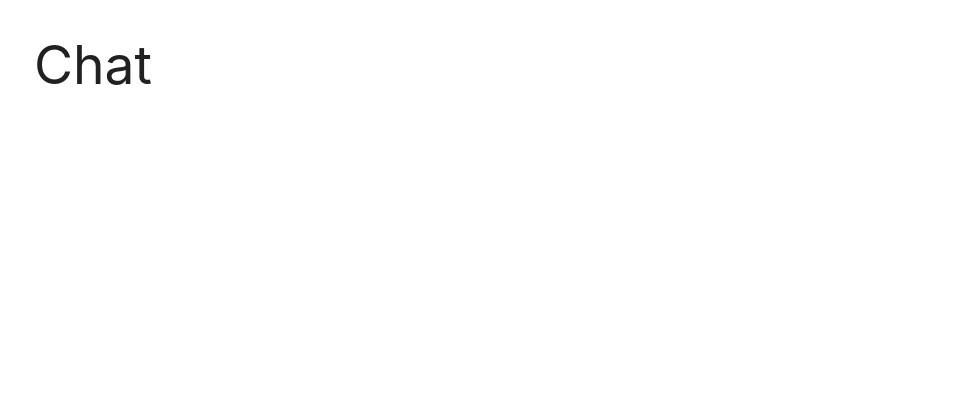
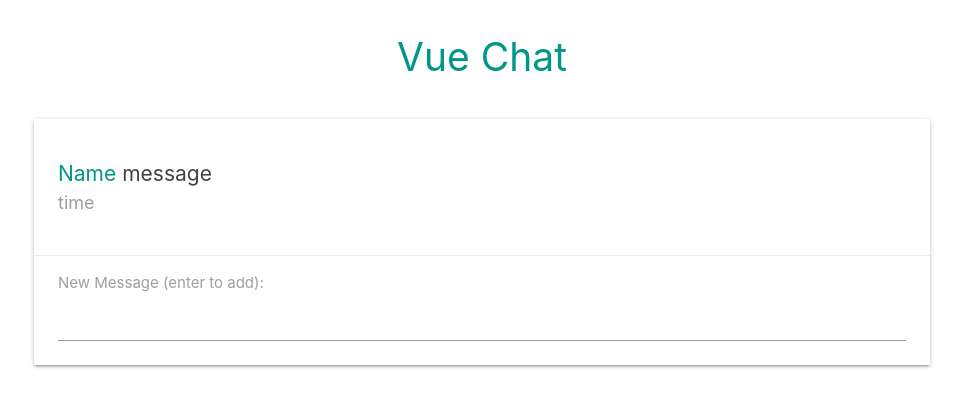
Before and after one commit to theshawning/vue-chat-app, a Vue app: page / in a window 1280 px wide. Both pictures are taken after typing "Sample" into the empty fields and a click on the button "ENTER CHAT". Shown: the top 406 px of the page, without its empty margins (158-1121 px from the left). Built offline with nearby package versions, Linux system fonts and the light colour scheme.

Commit message:
created a newMessage component inside the chat component to allow user to write message into passed down name property from welcome screen into child components

```diff
--- a/src/components/Chat.vue
+++ b/src/components/Chat.vue
@@ -1,13 +1,32 @@
 <template>
   <div class="chat container">
-    <h2>Chat {{ this.name }}</h2>
+    <h2 class="center teal-text">Vue Chat</h2>
+    <div class="card">
+      <div class="card-content">
+        <ul class="messages">
+          <li>
+            <span class="teal-text">Name </span>
+            <span class="grey-text text-darken-3">message</span>
+            <span class="grey-text time">time</span>
+          </li>
+        </ul>
+      </div>
+      <div class="card-action">
+        <NewMessage :name="name" />
+      </div>
+    </div>
   </div>
 </template>
 
 <script>
+import NewMessage from '@/components/NewMessage.vue'
+
 export default {
   name: 'Chat',
   props: ['name'],
+  components: {
+    NewMessage
+  },
   data() {
     return {
 
@@ -17,5 +36,19 @@
 </script>
 
 <style lang="scss">
+.chat {
+  & h2 {
+    font-size: 2.6rem;
+    margin-bottom: 40px;
+  }
 
+  & span {
+    font-size: 1.4em;
+  }
+
+  & .time {
+    display: block;
+    font-size: 1.2rem;
+  }
+}
 </style>
--- /dev/null
+++ b/src/components/NewMessage.vue
@@ -0,0 +1,29 @@
+<template>
+  <div class="new-message">
+    <form @submit.prevent="addMessage">
+      <label for="new-message">New Message (enter to add):</label>
+      <input type="text" name="new-message" v-model="newMessage">
+    </form>
+  </div>
+</template>
+
+<script>
+  export default {
+    name: 'NewMessage',
+    props: ['name'],
+    data(){
+      return {
+        newMessage: null
+      }
+    },
+    methods: {
+      addMessage(){
+        console.log(this.newMessage, this.name, Date.now())
+      }
+    }
+  }
+</script>
+
+<style lang="sass">
+
+</style>
--- a/src/router/index.js
+++ b/src/router/index.js
@@ -15,7 +15,14 @@
     path: '/chat',
     name: 'Chat',
     component: ChatView,
-    props: true
+    props: true,
+    beforeEnter: (to, from, next) => {
+      if(to.params.name){
+        next()
+      } else {
+        next({ name: 'Home' })
+      }
+    }
   }
 ]
 
--- a/src/views/ChatView.vue
+++ b/src/views/ChatView.vue
@@ -1,6 +1,6 @@
 <template>
   <div class="chatView">
-    <Chat />
+    <Chat :name='name' />
   </div>
 </template>
 
@@ -9,6 +9,7 @@
 
 export default {
   name: 'ChatView',
+  props: ['name'],
   components: {
     Chat
   }
```
